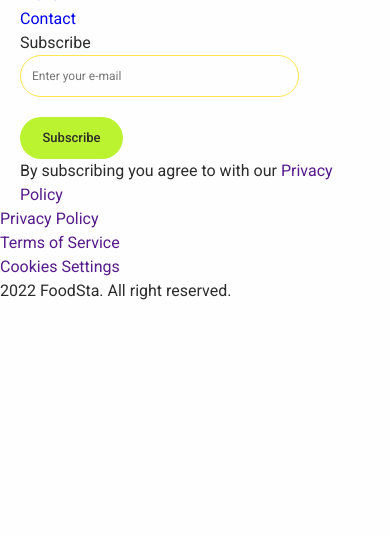
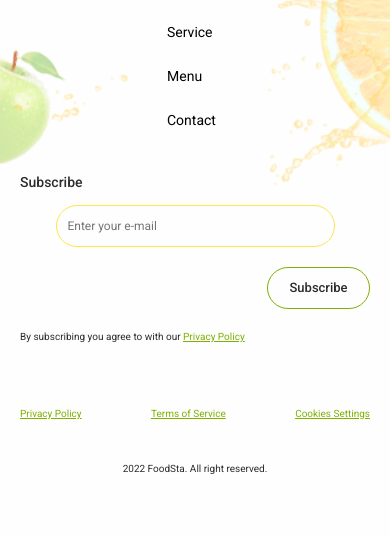
Before and after one commit to Dimar95/goit-project-team-F12-fs66, a website built with Parcel: page src/index.html in a window 390 px wide. Shown: the part 3171-3707 px from the top of the page. Before the commit the page ends 3474 px from the top, so only its background shows below. Built offline with nearby package versions, Linux system fonts and the light colour scheme; files whose address does not match are found by name.

Commit message:
footer done

```diff
--- a/src/partials/footer.html
+++ b/src/partials/footer.html
@@ -1,35 +1,62 @@
 <footer class="footer">
-  <div class="footer__nav container">
-    <div class="nav">
+  <div class="footer__container container">
+    <div class="footer__nav">
+      <div class="nav-box">
         <include src="./partials/logo.html"></include>
-      <include src="./partials/navigation.html"></include>
+        <nav class="nav__menu">
+          <ul class="nav-list">
+            <li class="nav-list__item">
+              <a href="#home" class="nav-list__link">Home</a>
+            </li>
+            <li class="nav-list__item">
+              <a href="#about" class="nav-list__link">About</a>
+            </li>
+            <li class="nav-list__item">
+              <a href="#service" class="nav-list__link">Service</a>
+            </li>
+            <li class="nav-list__item">
+              <a href="#menu" class="nav-list__link">Menu</a>
+            </li>
+            <li class="nav-list__item">
+              <a href="#contact" class="nav-list__link">Contact</a>
+            </li>
+          </ul>
+        </nav>
       </div>
-    <div class="subscribe">
       <form class="subscribe-form">
         <p class="subscribe-form__item">Subscribe</p>
         <label class="subscribe-form__box">
           <input
-            class="subscribe-form__input"
+            class="subscribe-form__input footer-input"
             type="email"
             name="subscribe"
             placeholder="Enter your e-mail"
           />
-          <button class="subscribe-form__button" type="submit">
+          <div class="subscribe-form__btn">
+            <button class="subscribe-form__button footer-button" type="submit">
               Subscribe
             </button>
+          </div>
         </label>
         <p class="subscribe-form__policy">
-          By subscribing you agree to with our <a href="">Privacy Policy</a>
+          By subscribing you agree to with our
+          <a class="subscribe-form__link" href="">Privacy Policy</a>
         </p>
       </form>
     </div>
-  </div>
     <div class="footer__info">
       <ul class="info-list">
-      <li class="info-list__item"><a href="">Privacy Policy</a></li>
-      <li class="info-list__item"><a href="">Terms of Service</a></li>
-      <li class="info-list__item"><a href="">Cookies Settings</a></li>
+        <li class="info-list__item">
+          <a class="subscribe-form__link" href="">Privacy Policy</a>
+        </li>
+        <li class="info-list__item">
+          <a class="subscribe-form__link" href="">Terms of Service</a>
+        </li>
+        <li class="info-list__item">
+          <a class="subscribe-form__link" href="">Cookies Settings</a>
+        </li>
       </ul>
       <p class="copyright">2022 FoodSta. All right reserved.</p>
     </div>
+  </div>
 </footer>
--- a/src/sass/components/_footer.scss
+++ b/src/sass/components/_footer.scss
@@ -0,0 +1,175 @@
+.footer {
+    background-color: $header-footer-bg-color;
+
+    &__container {
+        background-image: url(/src/images/footer/footer-mobile-bgd.png);
+        background-size: cover;
+        padding-top: 60px;
+        padding-bottom: 60px;
+
+        @include breakpoint(tablet) {
+            background-image: url(/src/images/footer/footer-tablet-bgd.png);
+            padding-top: 100px;
+            padding-bottom: 100px;
+        }
+
+        @include breakpoint(desktop) {
+            background-image: url(/src/images/footer/footer-desctop-bgd.png);
+            background-size: auto;
+            background-position: bottom;
+            background-repeat: no-repeat;
+        }
+    }
+
+}
+
+.footer__nav {
+    @include breakpoint(desktop) {
+        display: flex;
+        justify-content: space-between;
+    }
+}
+
+.nav-box {
+    display: flex;
+
+    @include breakpoint(desktop) {
+        align-items: flex-start;
+    }
+}
+
+.nav__menu {
+    margin-left: 81px;
+
+    @include breakpoint(tablet) {
+        margin-left: 110px;
+        display: flex;
+        align-items: center;
+    }
+
+    @include breakpoint(desktop) {
+        margin-left: 148px;
+    }
+
+}
+
+.nav-list {
+
+    &__link {
+        color: #000000;
+        font-size: 14px;
+        line-height: 1.14;
+    }
+
+    &__link:hover,
+    &__link:focus,
+    &__link:active {
+        color: $button-green;
+        text-decoration: underline;
+    }
+
+    @include breakpoint(tablet) {
+        display: flex;
+    }
+
+    @include breakpoint(desktop) {
+        padding-top: 18px;
+    }
+}
+
+.nav-list__item {
+    padding-bottom: 20px;
+
+    @include breakpoint(tablet) {
+        padding-bottom: 0px;
+        margin-left: 28px;
+
+        &:first-child {
+            margin-left: 0px;
+        }
+    }
+}
+
+.subscribe-form {
+    padding-top: 20px;
+
+    @include breakpoint(desktop) {
+        padding-top: 0;
+    }
+}
+
+
+.footer-input {
+    width: 279px;
+    margin-left: auto;
+    margin-right: auto;
+
+    @include breakpoint(tablet) {
+        margin-left: 0;
+        margin-right: 13px;
+    }
+}
+
+.subscribe-form__item {
+    font-weight: 500;
+    font-size: 14px;
+    margin-bottom: 12px;
+}
+
+.footer-button {
+    background-color: transparent;
+    border: 0.854167px solid #7EB101;
+
+    @include breakpoint(tablet) {
+        margin-left: 0;
+    }
+}
+
+.subscribe-form__policy {
+    margin-top: 20px;
+    font-size: 10px;
+
+    @include breakpoint(tablet) {
+        margin-top: 12px;
+        font-size: 12px;
+    }
+}
+
+
+.footer__info {
+    margin-top: 62px;
+    font-size: 10px;
+    text-align: center;
+
+    @include breakpoint(tablet) {
+        font-size: 12px;
+        display: flex;
+        justify-content: space-between;
+        margin-top: 100px;
+    }
+
+    @include breakpoint(desktop) {
+        margin-top: 80px;
+    }
+}
+
+.info-list {
+    display: flex;
+    justify-content: space-between;
+    margin-bottom: 40px;
+
+    @include breakpoint(tablet) {
+        margin-bottom: 0;
+    }
+}
+
+.subscribe-form__link {
+    color: #7EB101;
+    text-decoration: underline;
+}
+
+.info-list__item {
+    @include breakpoint(tablet) {
+        padding-right: 20px;
+    }
+}
```
Lines whose indentation alone changed are shown as unchanged.
